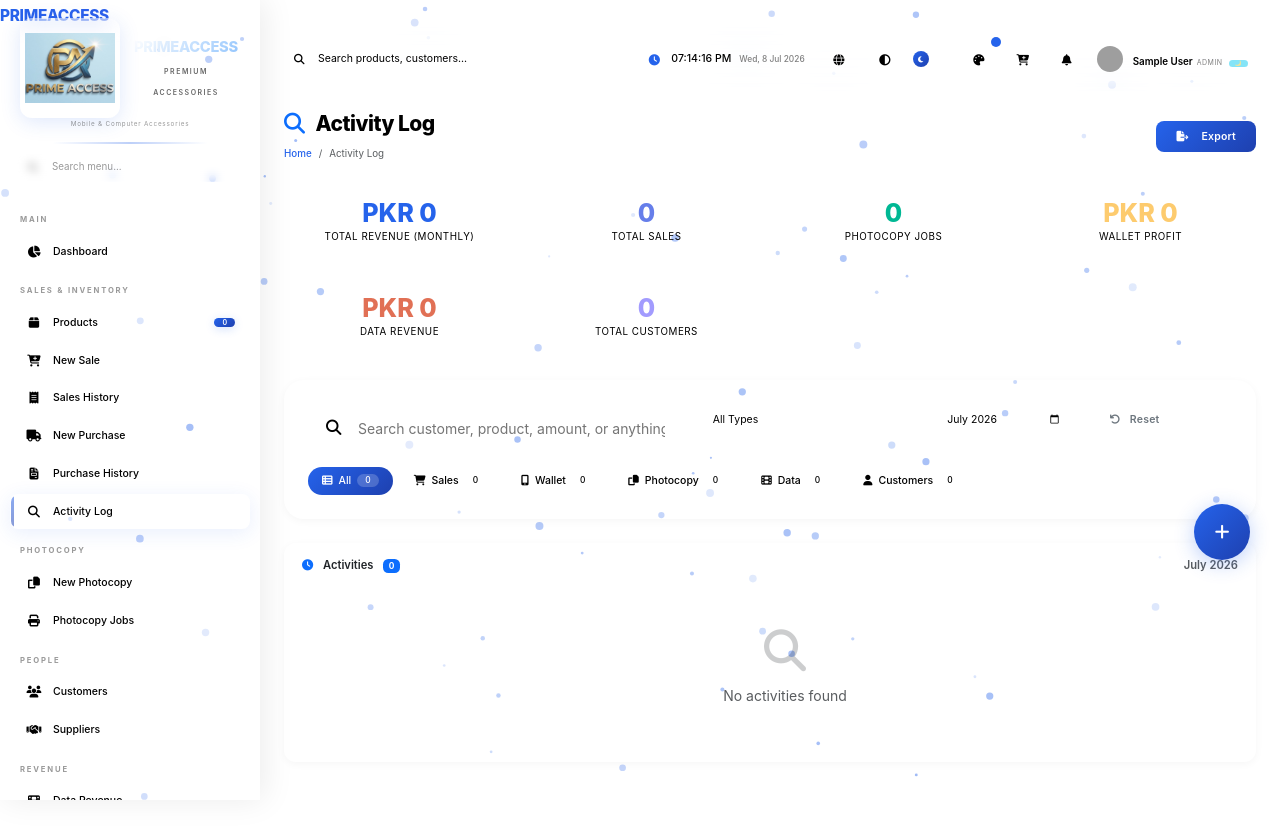
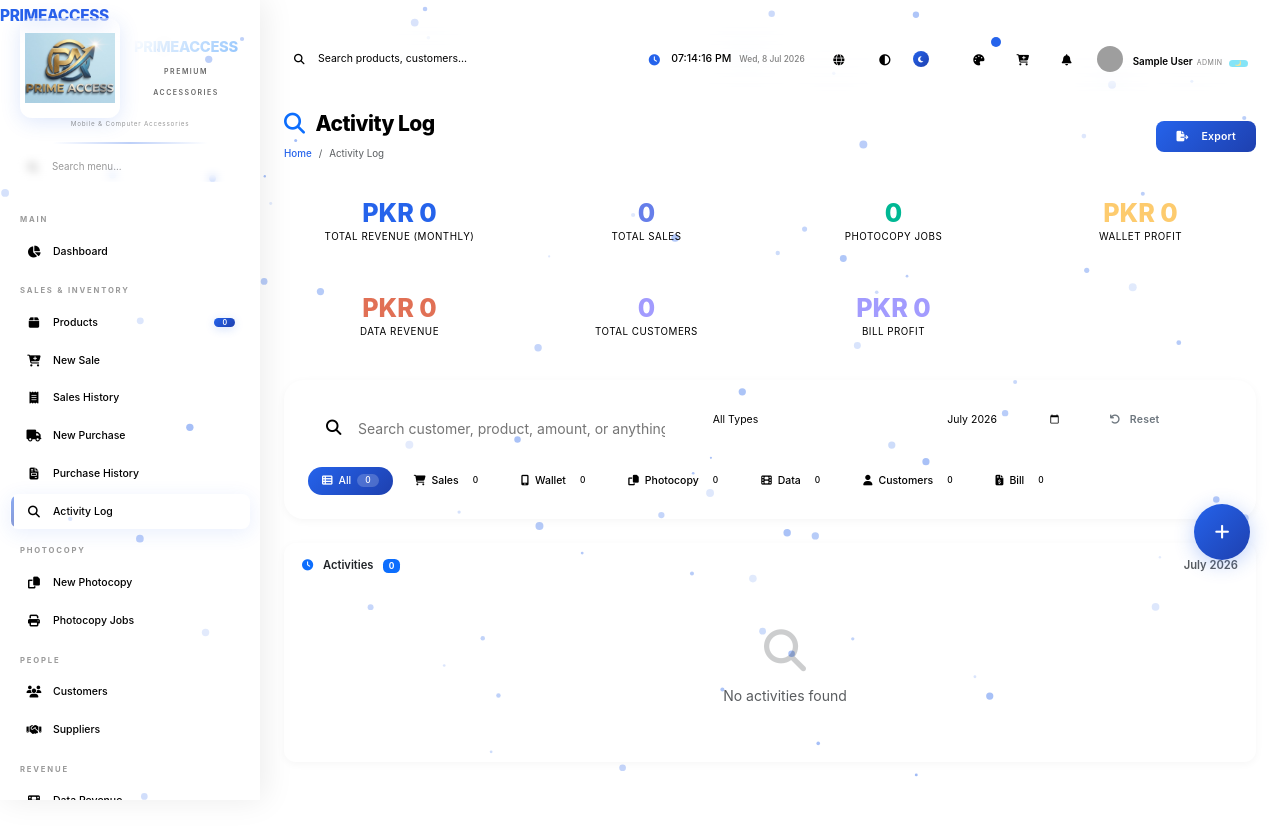
Before and after one commit to bosshanan123-ui/primeaccess-shop, a Flask app: page /activity_log in a window 1280 px wide. Run offline with Flask 2, Linux system fonts and the light colour scheme; the visitor is signed in with stand-in values (Sample User, id 1); data comes from the database, SQL or seed files in the repository; data that the repository does not hold is empty; parts of the project's set-up code (start-up, migrations or seed data) failed here and were passed over; some libraries are stand-ins or nearby versions; grey boxes are pictures that could not be loaded.

Commit message:
Update activity_log.html

```diff
--- a/templates/activity_log.html
+++ b/templates/activity_log.html
@@ -135,6 +135,7 @@
     .activity-item.data::before { border-color: #e17055; background: #e17055; }
     .activity-item.customer::before { border-color: #a29bfe; background: #a29bfe; }
     .activity-item.product::before { border-color: #fd79a8; background: #fd79a8; }
+    .activity-item.bill::before { border-color: #a29bfe; background: #a29bfe; }
 
     .activity-item .activity-header {
         display: flex;
@@ -313,6 +314,11 @@
         <div class="stat-number" style="color: #a29bfe;" id="totalCustomers">0</div>
         <div class="stat-label">{% if current_lang == 'ur' %}کل کسٹمرز{% else %}Total Customers{% endif %}</div>
     </div>
+    <!-- 🆕 BILL PAYMENT PROFIT -->
+    <div class="stat-box" style="border-left-color: #a29bfe;">
+        <div class="stat-number" style="color: #a29bfe;" id="totalBillProfit">PKR 0</div>
+        <div class="stat-label">{% if current_lang == 'ur' %}بل منافع{% else %}Bill Profit{% endif %}</div>
+    </div>
 </div>
 
 <!-- ===== SEARCH & FILTERS ===== -->
@@ -335,6 +341,7 @@
                 <option value="data">{% if current_lang == 'ur' %}ڈیٹا{% else %}Data{% endif %}</option>
                 <option value="customer">{% if current_lang == 'ur' %}کسٹمر{% else %}Customer{% endif %}</option>
                 <option value="product">{% if current_lang == 'ur' %}پروڈکٹ{% else %}Product{% endif %}</option>
+                <option value="bill">{% if current_lang == 'ur' %}بل{% else %}Bill{% endif %}</option>
             </select>
         </div>
         <div class="col-md-2">
@@ -379,6 +386,12 @@
             <i class="fas fa-user"></i>
             {% if current_lang == 'ur' %}کسٹمرز{% else %}Customers{% endif %}
             <span class="badge-count" id="countCustomer">0</span>
+        </span>
+        <!-- 🆕 BILL PAYMENT CHIP -->
+        <span class="filter-chip" data-filter="bill" onclick="setChipFilter('bill')">
+            <i class="fas fa-file-invoice-dollar"></i>
+            {% if current_lang == 'ur' %}بل{% else %}Bill{% endif %}
+            <span class="badge-count" id="countBill">0</span>
         </span>
     </div>
 </div>
@@ -463,6 +476,8 @@ function updateStats(stats) {
     document.getElementById('totalWallet').textContent = 'PKR ' + formatNumber(stats.total_wallet || 0);
     document.getElementById('totalData').textContent = 'PKR ' + formatNumber(stats.total_data || 0);
     document.getElementById('totalCustomers').textContent = stats.total_customers || 0;
+    // 🆕 Bill Profit
+    document.getElementById('totalBillProfit').textContent = 'PKR ' + formatNumber(stats.total_bill_profit || 0);
 }
 
 // ============ FILTER ACTIVITIES ============
@@ -489,7 +504,9 @@ function filterActivities() {
                 activity.amount,
                 activity.category,
                 activity.phone,
-                activity.invoice
+                activity.invoice,
+                activity.bill_amount,
+                activity.reference
             ].join(' ').toLowerCase();
             if (!searchable.includes(searchTerm)) {
                 return false;
@@ -552,7 +569,8 @@ function createActivityHTML(activity, index) {
         photocopy: 'photocopy',
         data: 'data',
         customer: 'customer',
-        product: 'product'
+        product: 'product',
+        bill: 'bill'
     };
 
     const typeIcons = {
@@ -561,7 +579,8 @@ function createActivityHTML(activity, index) {
         photocopy: 'fa-copy',
         data: 'fa-film',
         customer: 'fa-user-plus',
-        product: 'fa-box'
+        product: 'fa-box',
+        bill: 'fa-file-invoice-dollar'
     };
 
     const typeLabels = {
@@ -570,7 +589,8 @@ function createActivityHTML(activity, index) {
         photocopy: 'Photocopy',
         data: 'Data',
         customer: 'Customer',
-        product: 'Product'
+        product: 'Product',
+        bill: 'Bill'
     };
 
     const typeClass = typeColors[activity.type] || 'sale';
@@ -589,13 +609,24 @@ function createActivityHTML(activity, index) {
     const category = activity.category || '';
     const details = activity.details || {};
 
+    // 🆕 Bill specific details
+    let billDetails = '';
+    if (activity.type === 'bill') {
+        billDetails = `
+            <div><strong>Bill Type:</strong> ${category ? category.charAt(0).toUpperCase() + category.slice(1) : ''}</div>
+            <div><strong>Bill Amount:</strong> PKR ${activity.bill_amount ? formatNumber(activity.bill_amount) : '0'}</div>
+            ${activity.reference ? `<div><strong>Reference:</strong> ${activity.reference}</div>` : ''}
+        `;
+    }
+
     // Build detail rows
     let detailRows = '';
     if (invoice) detailRows += `<div><strong>Invoice:</strong> ${invoice}</div>`;
     if (phone) detailRows += `<div><strong>Phone:</strong> ${phone}</div>`;
-    if (category) detailRows += `<div><strong>Category:</strong> ${category}</div>`;
+    if (category && activity.type !== 'bill') detailRows += `<div><strong>Category:</strong> ${category}</div>`;
     if (productName) detailRows += `<div><strong>Product:</strong> ${productName}</div>`;
     if (description && description !== activity.customer) detailRows += `<div><strong>Details:</strong> ${description}</div>`;
+    if (billDetails) detailRows += billDetails;
 
     return `
         <div class="activity-item ${typeClass} ${index % 2 === 0 ? '' : ''}" onclick="toggleExpand(this)">
@@ -665,7 +696,8 @@ function updateChipCounts() {
         photocopy: 0,
         data: 0,
         customer: 0,
-        product: 0
+        product: 0,
+        bill: 0  // 🆕
     };
 
     allActivities.forEach(a => {
@@ -678,6 +710,7 @@ function updateChipCounts() {
     document.getElementById('countPhotocopy').textContent = counts.photocopy;
     document.getElementById('countData').textContent = counts.data;
     document.getElementById('countCustomer').textContent = counts.customer;
+    document.getElementById('countBill').textContent = counts.bill;  // 🆕
 }
 
 // ============ RESET FILTERS ============
@@ -714,6 +747,6 @@ document.getElementById('monthFilter').addEventListener('change', function() {
     loadActivities();
 });
 
-console.log('📊 Activity Log loaded successfully!');
+console.log('📊 Activity Log loaded successfully with Bill Payment!');
 </script>
 {% endblock %}
```
